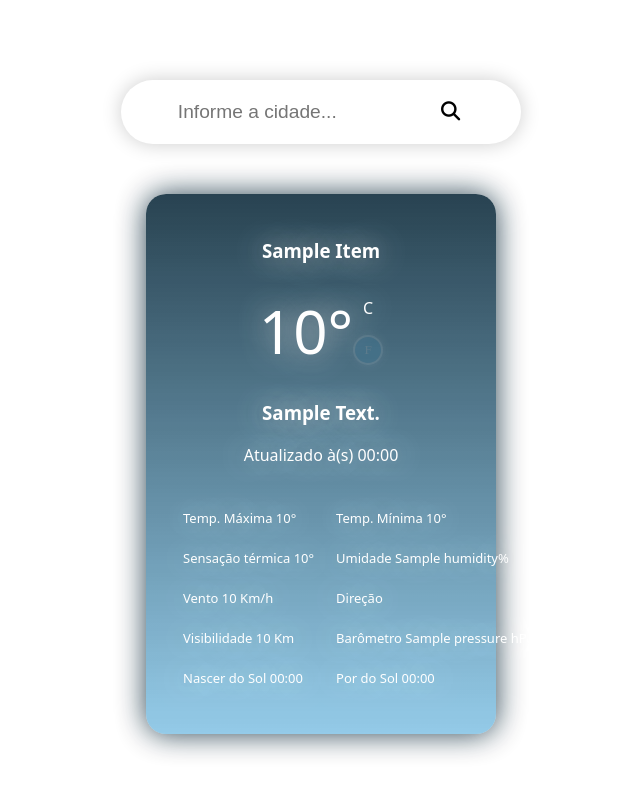
After one commit to MacS47/ClimaFlask, a Flask app: page /weather/1 in a window 1280 px wide. The commit adds this page. Shown: the whole page, without its empty margins (319-959 px from the left). Run offline with Flask 3, Linux system fonts and the light colour scheme; a database or web service that is not in the repository returns one stand-in record (values such as "Sample title"); data that the repository does not hold is empty; some libraries are stand-ins or nearby versions.

Commit message:
Aplicado alterações no index.js

```diff
--- a/app.py
+++ b/app.py
@@ -2,10 +2,8 @@ from flask import Flask, render_template, redirect, url_for, request
 from datetime import datetime
 import requests
 
-app     = Flask(__name__)
+app = Flask(__name__)
 
-token   = ''
-city    = ''
 # Função criada para converter M/s para Km/h
 def ms_to_kmh(speed_ms : float) -> float:
     speed_km : float = speed_ms * 3.6
@@ -13,40 +11,83 @@ def ms_to_kmh(speed_ms : float) -> float:
 
 @app.route('/')
 def index():
+    return render_template('./html/index.html')
+
+# Essa rota obtém a cidade pesquisada pelo usuário e baseado no valor
+# redireciona à outra página
+@app.route('/',methods=['POST'])
+def index_post():
+    city_name = request.form['city_name']
+    if city_name == '':
+        return redirect('/')
+    else:
+        return redirect( f'/weather/{city_name}' )
+
+
+@app.route('/weather/<city_name>')
+def weather(city_name):
+
+    # Armazenando valores da chave da API e do nome da cidade
+    token        = ''
+    city         = city_name
+
     # Obtendo dados a partir da API e armazenando a resposta em uma variável
     response     = requests.get(f'http://api.openweathermap.org/data/2.5/weather?q={city}&units=metric&lang=pt_br&APPID={token}')
-    json         = response.json()
 
-    # Buscando dados do dicionários no arquivo JSON
-    weather_dict = json['weather']
-    main         = json['main']
-    wind         = json['wind']
-    dt           = json['dt']
-    sys          = json['sys']
+    if response.status_code == 200:
 
-    # Obtendo dia e hora atual, convertendo para HH:MM e armazenando em uma variável
-    current_time = datetime.fromtimestamp(dt).strftime('%H:%M')
-    sunrise_time = datetime.fromtimestamp( sys.get('sunrise') ).strftime('%H:%M')
-    sunset_time  = datetime.fromtimestamp( sys.get('sunset') ).strftime('%H:%M')
+        # Extraindo os valores do request para JSON
+        json         = response.json()
 
-    # Manipulação de dicionários
-    dict_aux     = weather_dict[0]
-    weather      = dict_aux
+        # Buscando dados do dicionários no arquivo JSON
+        weather_dict = json['weather']
+        main         = json['main']
+        wind         = json['wind']
+        dt           = json['dt']
+        sys          = json['sys']
 
-    temp         = round( main.get('temp') )
-    temp_min     = round( main.get('temp_min') )
-    temp_max     = round( main.get('temp_max') )
-    feels_like   = round( main.get('feels_like') )
-    description  = weather.get('description').capitalize()
-    humidity     = main.get('humidity')
-    pressure     = main.get('pressure')
-    visibility   = round( json.get('visibility') / 1000 )
-    speed        = round( ms_to_kmh( wind.get('speed') ) )
-    sunrise      = sunrise_time
-    sunset       = sunset_time
+        # Obtendo dia e hora atual, nascer e por do sol, convertendo para HH:MM e armazenando em variáveis
+        current_time = datetime.fromtimestamp(dt).strftime('%H:%M')
+        sunrise_time = datetime.fromtimestamp( sys.get('sunrise') ).strftime('%H:%M')
+        sunset_time  = datetime.fromtimestamp( sys.get('sunset') ).strftime('%H:%M')
+
+        # Manipulação de dicionários
+        dict_aux     = weather_dict[0]
+        weather      = dict_aux
+
+        # Carregando valores para variáveis que serão utilizadas no HTML
+        city         = json.get('name').title()
+        temp         = round( main.get('temp') )
+        temp_min     = round( main.get('temp_min') )
+        temp_max     = round( main.get('temp_max') )
+        feels_like   = round( main.get('feels_like') )
+        description  = weather.get('description').title()
+        humidity     = main.get('humidity')
+        pressure     = main.get('pressure')
+        visibility   = round( json.get('visibility') / 1000 )
+        speed        = round( ms_to_kmh( wind.get('speed') ) )
+        sunrise      = sunrise_time
+        sunset       = sunset_time
+    else:
+        # Caso o código de retorno ao chamar a API não seja 200
+        # as variáveis receberão o valor N/A
+        city         = 'N/A'
+        temp         = 'N/A'
+        temp_min     = 'N/A'
+        temp_max     = 'N/A'
+        feels_like   = 'N/A'
+        description  = 'N/A'
+        humidity     = 'N/A'
+        pressure     = 'N/A'
+        visibility   = 'N/A'
+        speed        = 'N/A'
+        sunrise      = 'N/A'
+        sunset       = 'N/A'
+        current_time = 'N/A'
 
     # Retornando a página index.html e as variáveis que serão utilizadas
-    return render_template('./html/index.html',
+    return render_template('./html/card.html',
+                           city         = city,
                            temp         = temp,
                            temp_min     = temp_min,
                            temp_max     = temp_max,
@@ -61,6 +102,5 @@ def index():
                            sunset       = sunset,)
 
 
-
 if __name__ == '__main__':
-    app.run(debug=True)
+    app.run(host="0.0.0.0",debug=True)
--- a/static/css/style.css
+++ b/static/css/style.css
@@ -5,14 +5,11 @@ element{
 
 /* Elementos HTML */
 html{
-    /* font-family: system-ui, -apple-system, BlinkMacSystemFont, 'Segoe UI', Roboto, Oxygen, Ubuntu, Cantarell, 'Open Sans', 'Helvetica Neue', sans-serif; */
+    font-family: system-ui, -apple-system, BlinkMacSystemFont, 'Segoe UI', Roboto, Oxygen, Ubuntu, Cantarell, 'Open Sans', 'Helvetica Neue', sans-serif;
     /* font-family: SF Pro Display; */
-    font-family: Martian Mono;
+    /* font-family: Martian Mono; */
     /* font-family: Fragment Mono; */
-    padding: 25px;
     text-shadow: 0px 0px 30px #cdcdcd;
-    color: #ffffff;
-    background-color: #e0e0e0;
 }
 table{
     font-size: small;
@@ -21,7 +18,7 @@ table{
     padding: 15px 0px 10px 0px;
 }
 td{
-    padding: 10px 10px 10px 10px;
+    padding: 10px;
     text-align: justify;
 }
 
@@ -31,18 +28,40 @@ td{
 }
 
 /* Classes gerais */
+.search-box-container{
+    border-radius: 50px;
+    box-shadow: 0px 0px 20px #cdcdcd;
+    margin: auto;
+    margin-top: 80px;
+    margin-bottom: 50px;
+    padding: 20px 0px;
+    width: 400px;
+}
+.search-box{
+    border: hidden;
+    display: inline-block;
+    font-size: larger;
+}
+.search-box-button{
+    border: hidden;
+    background-color: transparent;
+    display: inline-block;
+    font-size: larger;
+    padding-left: 10px;
+    text-align: right;
+}
 .main{
     /* background:linear-gradient(#032233,#0083c97e) no-repeat; */
     background:linear-gradient(#0272af 50%,#0083c97e 100%);
     border-radius: 20px;
     box-shadow: 0px 0px 30px #032233;
-    width: 400px;
+    color: #ffffff;
     margin: auto;
     margin-top: 25px;
+    opacity: 85%;
     padding: 25px;
-    opacity: 80%;
-    z-index: 10;
-    transition: 0.4s;
+    transition: 1s;
+    width: 300px;
 }
 .temperature{
     display: inline-flex;
@@ -66,10 +85,12 @@ td{
 }
 
 /* Classes Hover */
+.search-box:focus{
+    outline: none;
+}
 .main:hover{
     opacity: 100%;
     box-shadow: 0px 0px 50px #032233;
-    transform: scale(1.009);
 }
 .toggle-temperature-metrics:hover{
     background:#0272af;
--- /dev/null
+++ b/static/js/index.js
@@ -0,0 +1,54 @@
+function celsiusToFahrenheit(cel_degrees) {
+    fah_degrees = cel_degrees * (9 / 5) + 32;
+    return fah_degrees;
+}
+
+function fahrenheitToCelsius(fah_degrees) {
+    cel_degrees = (fah_degrees - 32) * (5 / 9);
+    return cel_degrees;
+}
+function setMainColor() {
+    date = new Date();
+    hour = date.getHours();
+    main = document.getElementsByClassName("main");
+    bg = "linear-gradient(#032233,#0083c97e) no-repeat";
+
+    if (hour > 17 || hour < 06) {
+        main[0].style["background"] = bg;
+    }
+}
+function toFahrenheit(){
+
+    current_metric = document.getElementsByClassName("current-temperature-metrics")[0].innerHTML;
+
+    if (current_metric == "C" ){
+
+        document.getElementsByClassName("current-temperature-metrics")[0].innerHTML = "F";
+        document.getElementsByClassName("toggle-temperature-metrics")[0].innerHTML = "C";
+        temp = document.getElementsByClassName("temp")
+
+        for(i = 0; i < temp.length; i++){
+            celsius = Number(temp[i].innerHTML);
+            temp[i].innerHTML = Math.round( celsiusToFahrenheit( celsius ) );
+        }
+        current_metric = "F";
+    }else{
+
+        document.getElementsByClassName("current-temperature-metrics")[0].innerHTML = "C";
+        document.getElementsByClassName("toggle-temperature-metrics")[0].innerHTML = "F";
+        temp = document.getElementsByClassName("temp")
+
+        for(i = 0; i < temp.length; i++){
+            fahrenheit = Number(temp[i].innerHTML);
+            temp[i].innerHTML = Math.round( fahrenheitToCelsius( fahrenheit ) );
+        }
+        current_metric = "C";
+
+    }
+}
+
+
+
+document.getElementById("toggle-metrics").onclick = toFahrenheit;
+
+setMainColor();
--- /dev/null
+++ b/templates/html/card.html
@@ -0,0 +1,47 @@
+{% extends './html/index.html' %}{% block content %}
+<div class="main card center-text" id="main">
+    <div class="line-text city">
+        <h3>{{city}}</h3>
+    </div>
+    <div class="temperature ">
+        <p class="temperature-value"><a class="temp">{{temp}}</a>°</p>
+        <div class="temperature-metrics">
+            <p class="current-temperature-metrics">C</p>
+            <p><button class="toggle-temperature-metrics" id="toggle-metrics" type="reset" title="Alterar unidade de medidas" onclick="toFahrenheit();">F</button></p>
+        </div>
+    </div>
+    <div class="line-text weather-description">
+        <h3>{{description}}</h3>
+    </div>
+    <div class="line-text updated-timestamp">
+        <p>Atualizado à(s) {{current_time}}</p>
+    </div>
+    <div class="table weather-statistics">
+        <table class="">
+            <tr class="">
+                <td class="">Temp. Máxima <a class="temp">{{temp_max}}</a>°</td>
+                <td class="">Temp. Mínima <a class="temp">{{temp_min}}</a>°</td>
+            </tr>
+            <tr class="">
+                <td class="">Sensação térmica <a class="temp">{{feels_like}}</a>°</td>
+                <td class="">Umidade {{humidity}}%</td>
+            </tr>
+            <tr class="">
+                <td class="">Vento {{speed}} Km/h</td>
+                <td class="">Direção </td>
+            </tr>
+            <tr class="">
+                <td class="" title="">Visibilidade {{visibility}} Km</td>
+                <td class="" title="">Barômetro {{pressure}} hPa</td>
+            </tr>
+            <tr>
+                <td class="">Nascer do Sol {{sunrise}}</td>
+                <td class="">Por do Sol {{sunset}}</td>
+            </tr>
+        </table>
+    </div>
+</div>
+
+
+<script src="{{url_for('static', filename = './js/index.js')}}"></script>
+{% endblock %}
--- a/templates/html/index.html
+++ b/templates/html/index.html
@@ -9,49 +9,16 @@
     <title>Clima</title>
 </head>
 <body>
-    <div class="main card center-text">
-        <div class="line-text city">
-            <h3>Sapiranga, RS</h3>
-        </div>
-        <div class="temperature ">
-            <p class="temperature-value">{{temp}}°</p>
-            <div class="temperature-metrics">
-                <p class="current-temperature-metrics">C</p>
-                <p><button class="toggle-temperature-metrics" type="reset" title="Alterar unidade de medidas">F</button></p>
-            </div>
-        </div>
-        <div class="line-text weather-description">
-            <h3>{{description}}</h3>
-        </div>
-        <div class="line-text updated-timestamp">
-            <p>Atualizado à(s) {{current_time}}</p>
-        </div>
-        <div class="table weather-statistics">
-            <table class="">
-                <tr class="">
-                    <td class="">Temp. Máxima {{temp_max}}°</td>
-                    <td class="">Temp. Mínima {{temp_min}}°</td>
-                </tr>
-                <tr class="">
-                    <td class="">Sensação térmica {{feels_like}}°</td>
-                    <td class="">Umidade {{humidity}}%</td>
-                </tr>
-                <tr class="">
-                    <td class="">Vento {{speed}} Km/h</td>
-                    <td class="">Direção </td>
-                </tr>
-                <tr class="">
-                    <td class="" title="">Visibilidade {{visibility}} Km</td>
-                    <td class="" title="">Barômetro {{pressure}} hPa</td>
-                </tr>
-                <tr>
-                    <td class="">Nascer do Sol {{sunrise}}</td>
-                    <td class="">Por do Sol {{sunset}}</td>
-                </tr>
-            </table>
-        </div>
+
+    <div class="search-box-container center-text">
+        <form class="search-box-form" action="/" method="POST">
+            <input class="search-box" type="text" name="city_name" id="city_name" placeholder="Informe a cidade...">
+            <button class="search-box-button" type="submit" title="city_name"><i class="fa-solid fa-magnifying-glass"></i></button>
+        </form>
     </div>
 
-    <script src="../js/index.js"></script>
+    {% block content %}
+    {% endblock %}
+    <script src="https://kit.fontawesome.com/7a5cc2f48d.js" crossorigin="anonymous"></script>
 </body>
 </html>
```
